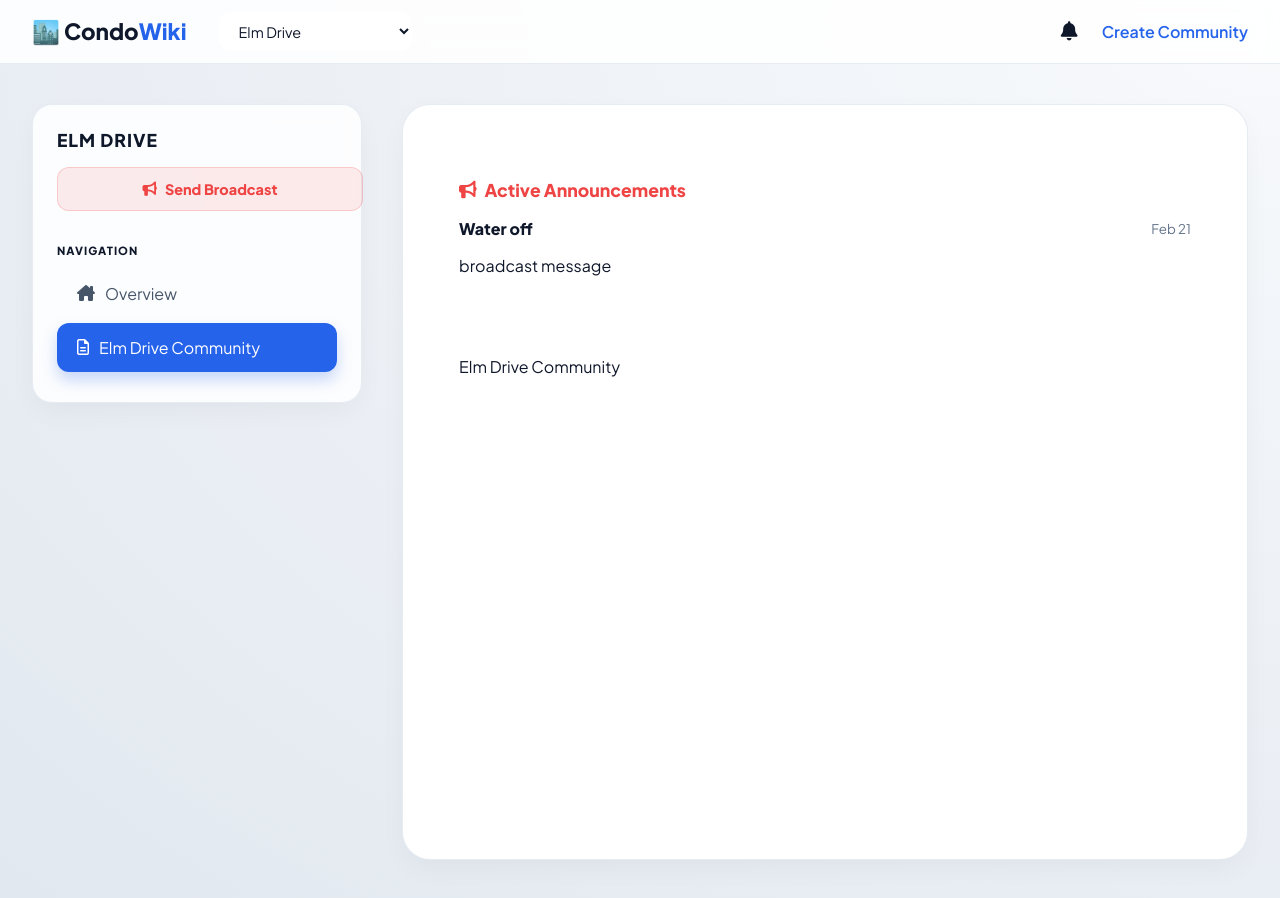
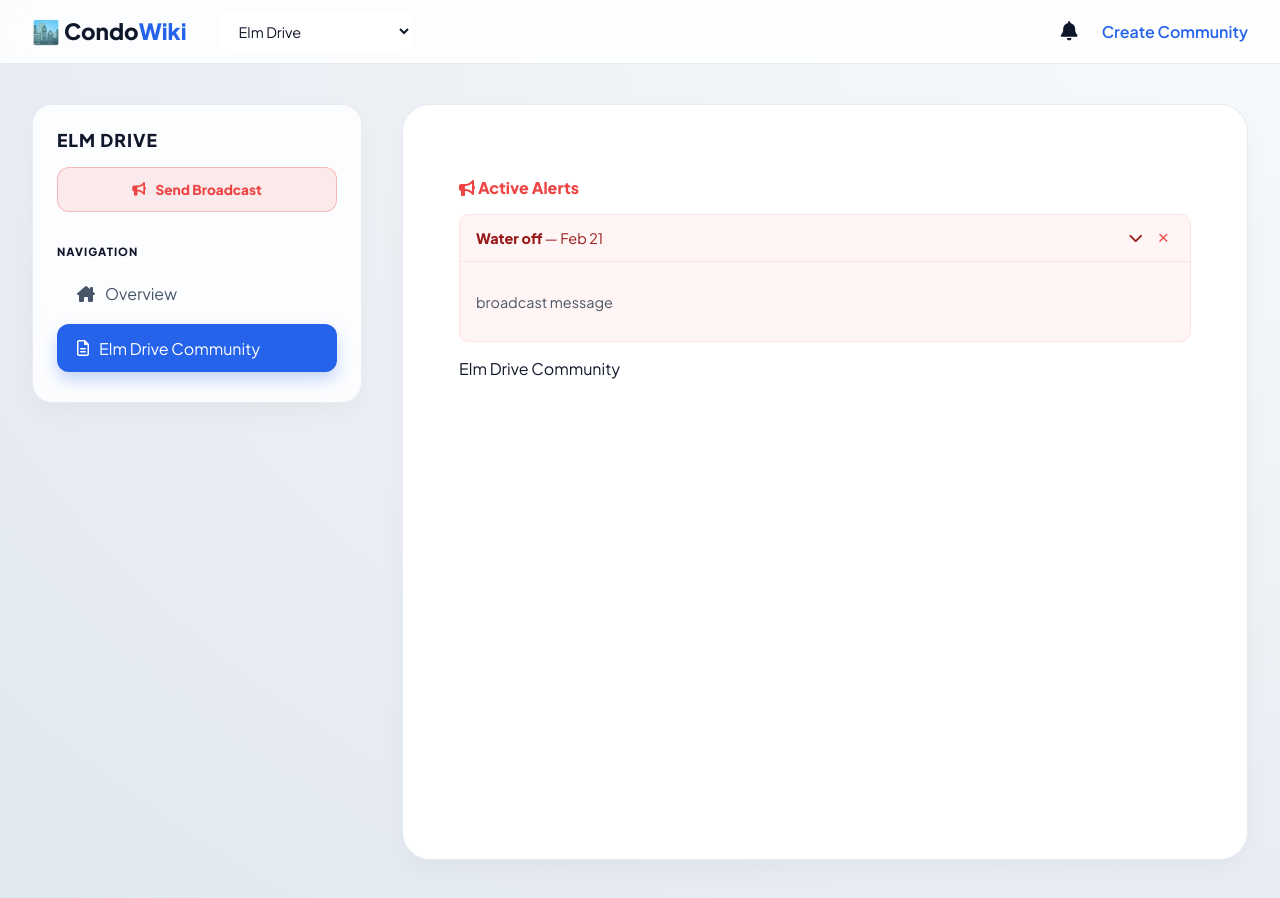
Before and after one commit to dekumar2-lab/lab-community, a Jekyll site: the page built from content/elm-drive/index.md, in a window 1280 px wide. Built offline with Jekyll 4.4.1, drawn with Linux system fonts in a browser that asks for light colours.

Commit message:
Notification broadcaster implementation

```diff
--- a/_includes/custom-styles.html
+++ b/_includes/custom-styles.html
@@ -278,19 +278,21 @@
     /* Sidebar Broadcast Button */
     .btn-broadcast {
         display: flex;
-        align-items: center;
-        justify-content: center;
-        gap: 0.5rem;
-        width: 100%;
-        padding: 0.75rem;
-        background: rgba(239, 68, 68, 0.1);
-        color: #ef4444;
-        border: 1px solid rgba(239, 68, 68, 0.2);
-        border-radius: 12px;
-        text-decoration: none;
-        font-weight: 700;
-        font-size: 0.9rem;
-        transition: 0.3s;
+    align-items: center;
+    justify-content: center;
+    gap: 0.6rem;
+    width: 100%;             /* Fills sidebar width */
+    box-sizing: border-box;  /* Ensures padding doesn't push it out */
+    padding: 0.8rem;
+    margin: 1rem 0;          /* Adds breathing room */
+    background: rgba(239, 68, 68, 0.1);
+    color: #ef4444 !important;
+    border: 1px solid rgba(239, 68, 68, 0.3);
+    border-radius: 12px;
+    text-decoration: none !important;
+    font-weight: 700;
+    font-size: 0.85rem;
+    transition: 0.2s;
     }
 
     .btn-broadcast:hover {
@@ -332,4 +334,35 @@
         background: var(--primary) !important;
         color: white !important;
     }
+
+    .collapsible-alert {
+    background: #fff5f5;
+    border: 1px solid #fee2e2;
+    border-radius: 10px;
+    margin-bottom: 0.75rem;
+    overflow: hidden;
+}
+.alert-header {
+    padding: 0.75rem 1rem;
+    display: flex;
+    justify-content: space-between;
+    align-items: center;
+    cursor: pointer;
+    font-size: 0.9rem;
+    color: #991b1b;
+}
+.alert-body {
+    display: block; /* Shown by default, can be toggled */
+    font-size: 0.9rem;
+    color: #4b5563;
+}
+.close-alert {
+    background: none;
+    border: none;
+    font-size: 1.2rem;
+    color: #ef4444;
+    cursor: pointer;
+    padding: 0 5px;
+}
+.close-alert:hover { color: #b91c1c; }
 </style>
--- a/_layouts/default.html
+++ b/_layouts/default.html
@@ -1,14 +1,29 @@
 <!DOCTYPE html>
 <html lang="en">
+
 <head>
     <meta charset="UTF-8">
     <meta name="viewport" content="width=device-width, initial-scale=1.0">
     <title>{{ page.title }} | CondoWiki</title>
-    <link href="https://fonts.googleapis.com/css2?family=Plus+Jakarta+Sans:wght@400;600;800&display=swap" rel="stylesheet">
+    <link href="https://fonts.googleapis.com/css2?family=Plus+Jakarta+Sans:wght@400;600;800&display=swap"
+        rel="stylesheet">
     <link rel="stylesheet" href="https://cdnjs.cloudflare.com/ajax/libs/font-awesome/6.4.0/css/all.min.css">
+    <script>
+        function toggleAlert(id) {
+            const body = document.getElementById(id);
+            body.style.display = (body.style.display === "none") ? "block" : "none";
+        }
 
+        function dismissAlert(id, event) {
+            event.stopPropagation(); // Prevents toggleAlert from firing
+            const el = document.getElementById(id);
+            el.style.opacity = '0';
+            setTimeout(() => el.remove(), 300);
+        }
+    </script>
     {% include custom-styles.html %}
 </head>
+
 <body>
 
     <header class="site-header">
@@ -31,14 +46,16 @@
             {% if page.condo %}
             {% assign alert_count = site.pages | where: "layout", "broadcast" | where: "condo", page.condo | size %}
             <div class="bell-wrapper" style="position: relative; cursor: pointer;">
-                <i class="fa-{% if alert_count > 0 %}solid{% else %}regular{% endif %} fa-bell" style="font-size: 1.2rem;"></i>
+                <i class="fa-{% if alert_count > 0 %}solid{% else %}regular{% endif %} fa-bell"
+                    style="font-size: 1.2rem;"></i>
                 {% if alert_count > 0 %}
                 <span class="bell-badge"></span>
                 {% endif %}
             </div>
             {% endif %}
 
-        <a href="{{ site.baseurl }}/submit.html?mode=new" style="text-decoration: none; color: var(--primary); font-weight: 600;">Create Community</a>
+            <a href="{{ site.baseurl }}/submit.html?mode=new"
+                style="text-decoration: none; color: var(--primary); font-weight: 600;">Create Community</a>
         </div>
     </header>
 
@@ -57,7 +74,8 @@
                 <p class="sidebar-label">Navigation</p>
                 <ul>
                     <li>
-                    <a href="{{ site.baseurl }}/content/{{ page.condo | slugify }}/" class="{% if page.url contains 'index.html' %}active{% endif %}">
+                        <a href="{{ site.baseurl }}/content/{{ page.condo | slugify }}/"
+                            class="{% if page.url contains 'index.html' %}active{% endif %}">
                             <i class="fa-solid fa-house-chimney"></i> Overview
                         </a>
                     </li>
@@ -77,23 +95,30 @@
 
         <main class="content-card">
             {% if page.condo %}
-        {% assign alerts = site.pages | where: "layout", "broadcast" | where: "condo", page.condo | sort: 'date' | reverse %}
+            {% assign alerts = site.pages | where: "layout", "broadcast" | where: "condo", page.condo %}
             {% if alerts.size > 0 %}
-            <div class="broadcast-container" style="margin-bottom: 2.5rem;">
-                <h3 style="color: #ef4444; display: flex; align-items: center; gap: 8px; font-size: 1.1rem;">
-                    <i class="fa-solid fa-bullhorn"></i> Active Announcements
+            <div id="broadcast-wrapper">
+                <h3 style="color: #ef4444; font-size: 1rem; margin-bottom: 1rem;">
+                    <i class="fa-solid fa-bullhorn"></i> Active Alerts
                 </h3>
                 {% for alert in alerts %}
-                    <div class="alert-box">
-                        <div style="display: flex; justify-content: space-between; align-items: center; margin-bottom: 0.5rem;">
-                            <strong style="font-size: 1rem;">{{ alert.title }}</strong>
-                            <small style="color: #64748b;">{{ alert.date | date: "%b %d" }}</small>
+                <div class="collapsible-alert" id="alert-{{ forloop.index }}">
+                    <div class="alert-header" onclick="toggleAlert('alert-body-{{ forloop.index }}')">
+                        <span><strong>{{ alert.title }}</strong> — {{ alert.date | date: "%b %d" }}</span>
+                        <div style="display: flex; gap: 10px; align-items: center;">
+                            <i class="fa-solid fa-chevron-down"></i>
+                            <button class="close-alert"
+                                onclick="dismissAlert('alert-{{ forloop.index }}', event)">&times;</button>
                         </div>
-                        <div class="alert-content">{{ alert.content | markdownify }}</div>
+                    </div>
+                    <div class="alert-body" id="alert-body-{{ forloop.index }}">
+                        <div style="padding: 1rem; border-top: 1px solid rgba(239, 68, 68, 0.1);">
+                            {{ alert.content | markdownify }}
+                        </div>
+                    </div>
                 </div>
                 {% endfor %}
             </div>
-            <hr style="border: 0; border-top: 1px solid var(--glass-border); margin-bottom: 2.5rem;">
             {% endif %}
             {% endif %}
 
@@ -102,4 +127,5 @@
     </div>
 
 </body>
+
 </html>
```
Also changed, not shown: other parts of _layouts/default.html (+2 -2 lines). Lines whose indentation alone changed are shown as unchanged.
